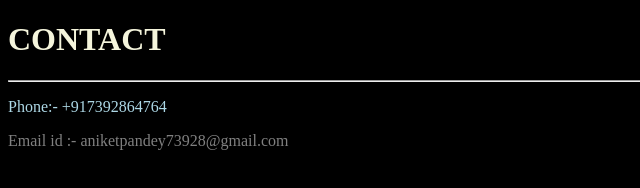
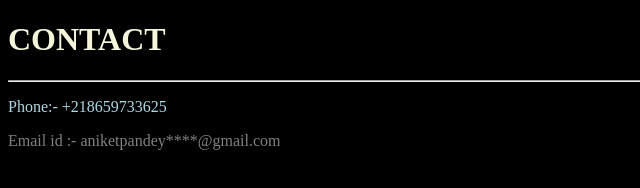
Before and after one commit to alexa7392/Aniket, a plain HTML site: page contact.html in a window 1280 px wide. Shown: the full height of the page, 0-640 px from the left. Drawn offline with Linux system fonts and the light colour scheme.

Commit message:
Update contact.html

```diff
--- a/contact.html
+++ b/contact.html
@@ -8,8 +8,8 @@
 
 <body>
   <h1 style="color: beige;">CONTACT</h1> <hr />
-  <p style="color: lightblue;">Phone:- +917392864764</p>
-  <p style="color:grey;"> Email id :- aniketpandey73928@gmail.com</p>
+  <p style="color: lightblue;">Phone:- +218659733625</p>
+  <p style="color:grey;"> Email id :- aniketpandey****@gmail.com</p>
   <!-- Create 3 Links to The 3 Webpages: inline, internal and external -->
 </body>
 
```
